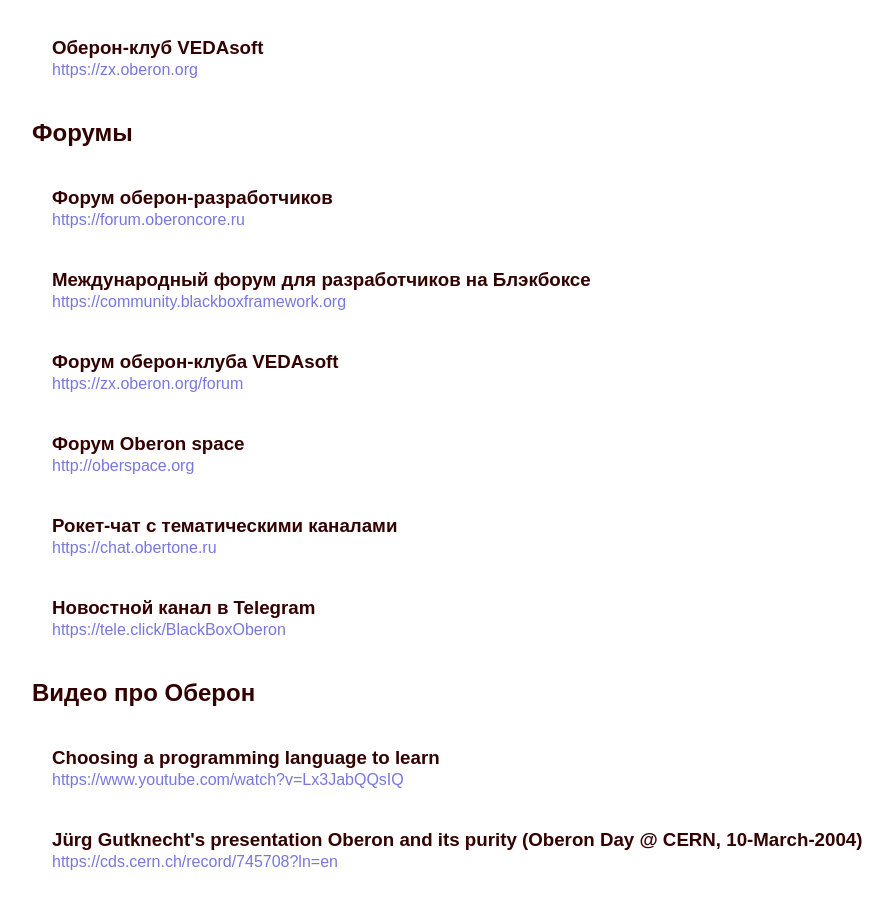
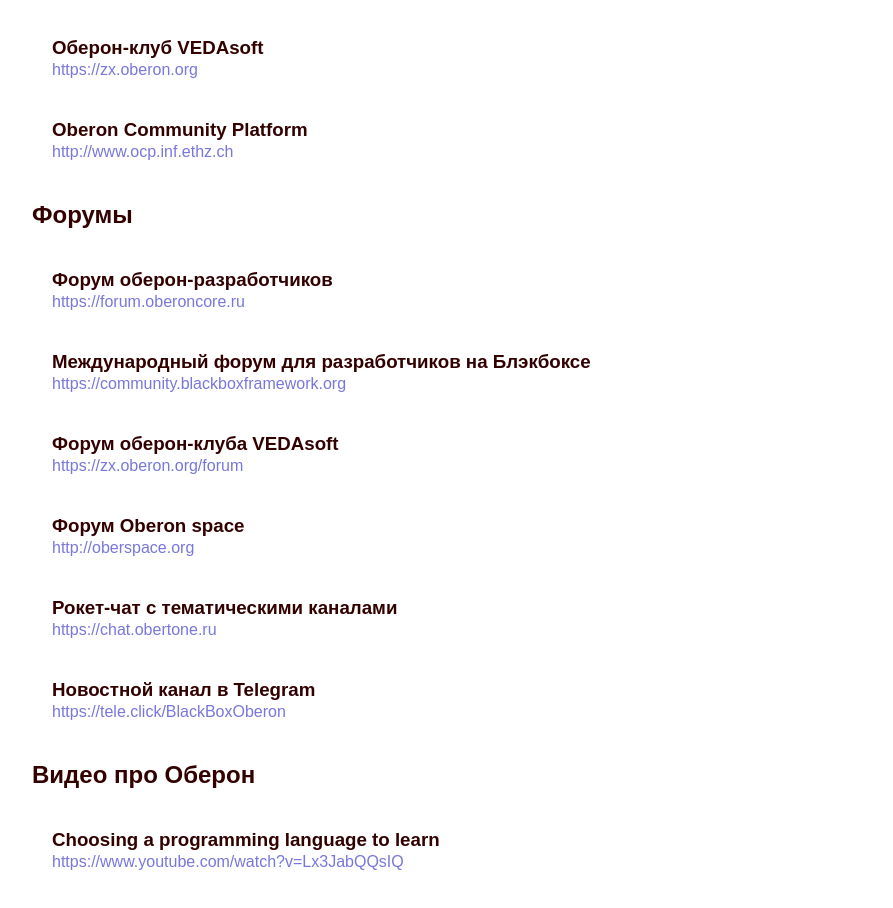
Before and after one commit to oberon-org/site, a plain HTML site: page index.html in a window 1280 px wide. Shown: the part 2965-3873 px from the top of the page, without its empty margins (158-1051 px from the left). Drawn offline with Linux system fonts and the light colour scheme.

Commit message:
Oberon Community Platform

```diff
--- a/index.html
+++ b/index.html
@@ -292,6 +292,12 @@
 <p></p>
 </div>
 
+<div class='item'>
+<h3>Oberon Community Platform</h3>
+<a href=http://www.ocp.inf.ethz.ch/wiki/>http://www.ocp.inf.ethz.ch</a>
+<p></p>
+</div>
+
 
 <div style='clear: both;'><h2 id='boards'>Форумы</h2></div>
 
```
